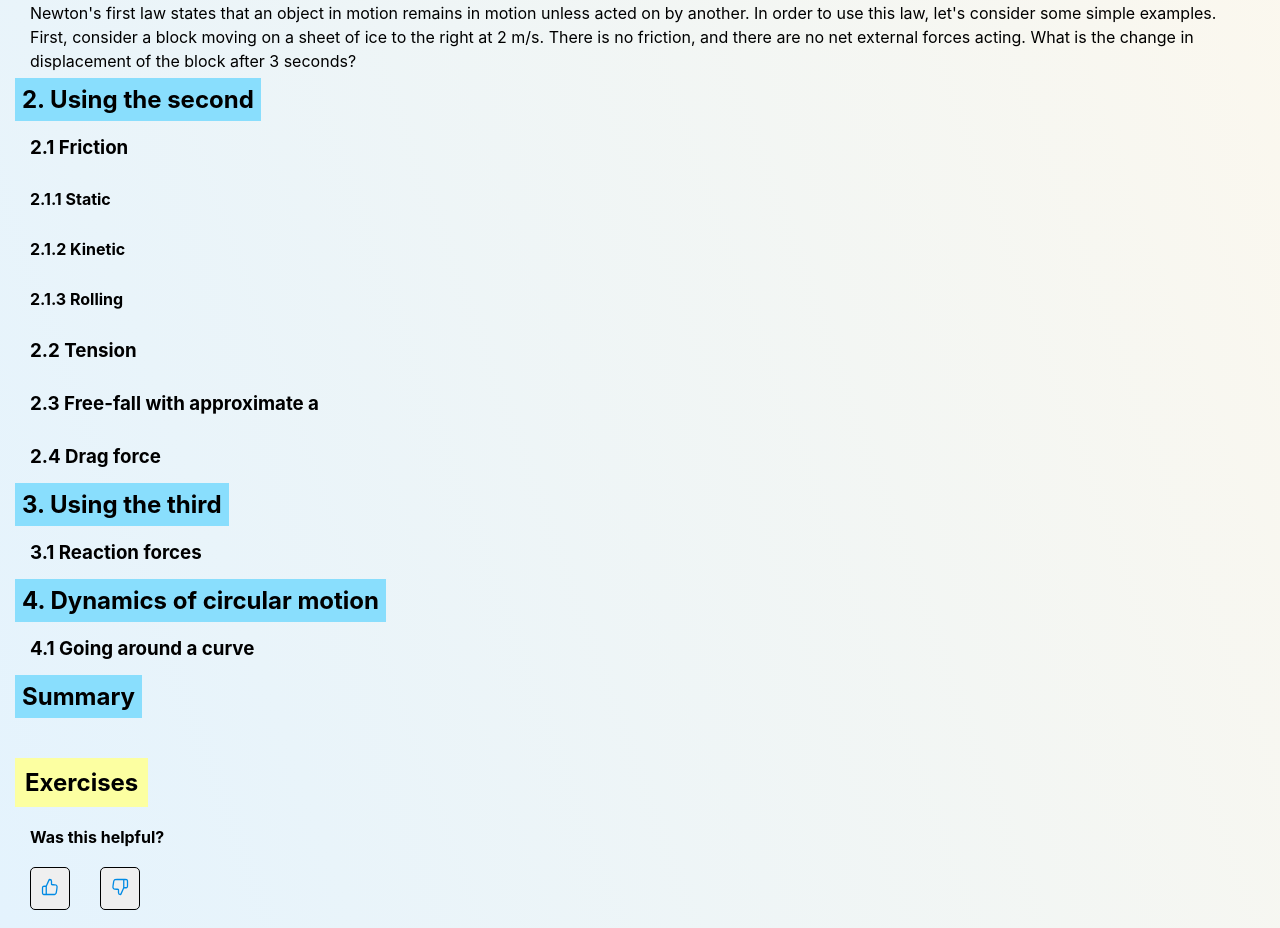
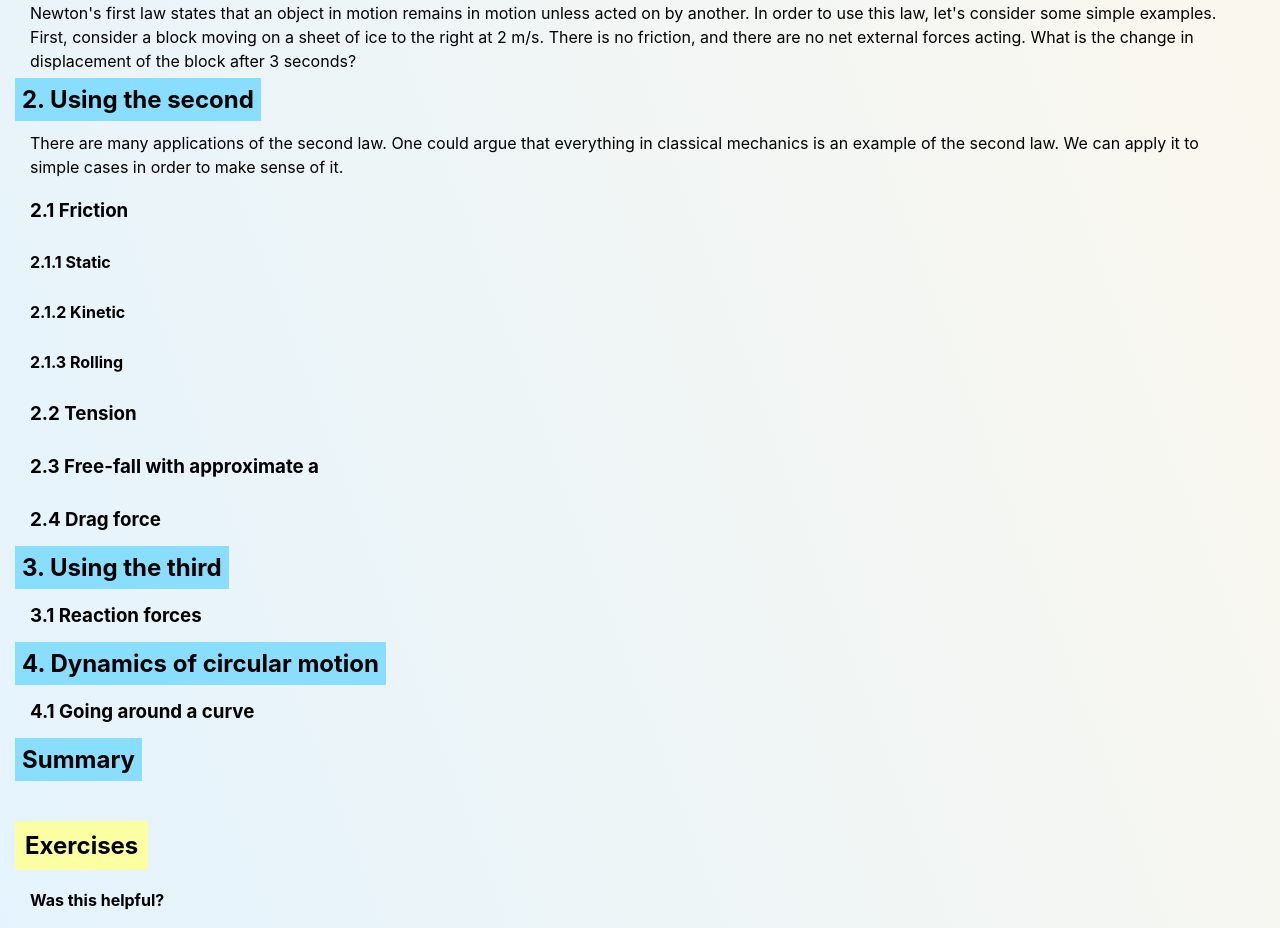
Before and after one commit to JRFink/jrfphyspagesnew, a Next.js app: page /education/gp1/applnl in a window 1280 px wide. Shown: the part 800-1728 px from the top of the page. Built offline with nearby package versions, Linux system fonts and the light colour scheme.

Commit message:
Update index.tsx

```diff
--- a/pages/education/gp1/applnl/index.tsx
+++ b/pages/education/gp1/applnl/index.tsx
@@ -30,6 +30,9 @@ const ApplNl = () => {
             <h2 className={style.h2SectionColor} id="slaw">
                 2. Using the second
             </h2>
+<p>
+There are many applications of the second law. One could argue that everything in classical mechanics is an example of the second law. We can apply it to simple cases in order to make sense of it.
+</p>
                 <h3>
                     2.1 Friction
                 </h3>
```
